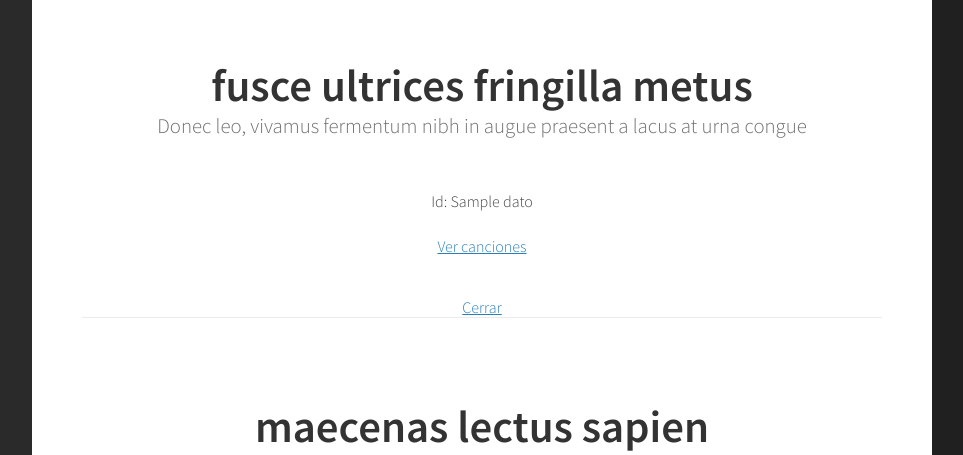
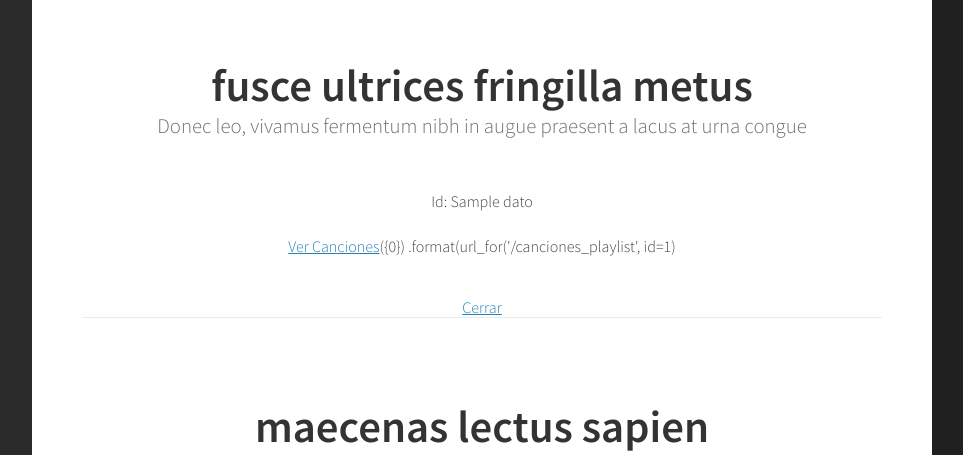
Before and after one commit to JesusArias1995/YouSpot, a Flask app: template templates/misplaylist.html in a window 1280 px wide. Shown: the part 481-936 px from the top of the page, without its empty margins (308-1271 px from the left). Run offline with Flask 2, Linux system fonts and the light colour scheme; the template is opened without the code that fills it: most values are stand-ins (such as "Sample title", 1, 10 or a date in 2020).

Commit message:
Modificaciones

```diff
--- a/templates/misplaylist.html
+++ b/templates/misplaylist.html
@@ -2,7 +2,7 @@
 {% block title %}oauth{% endblock %}
 {% block content %}
 	{% for i in datos["items"] -%}
-    	<p>Id: {{i["name"]}}</p><p><a href="/canciones_playlist", id={{i["id"]}}>Ver canciones</a></p>
+    	<p>Id: {{i["name"]}}</p><p><a href={0}">Ver Canciones</a>({0}) .format(url_for('/canciones_playlist', id={{i["id"]}})</p>
     {% endfor %}
     <br/><a href="/logout_spotify">Cerrar</a>
 {% endblock %}
```
